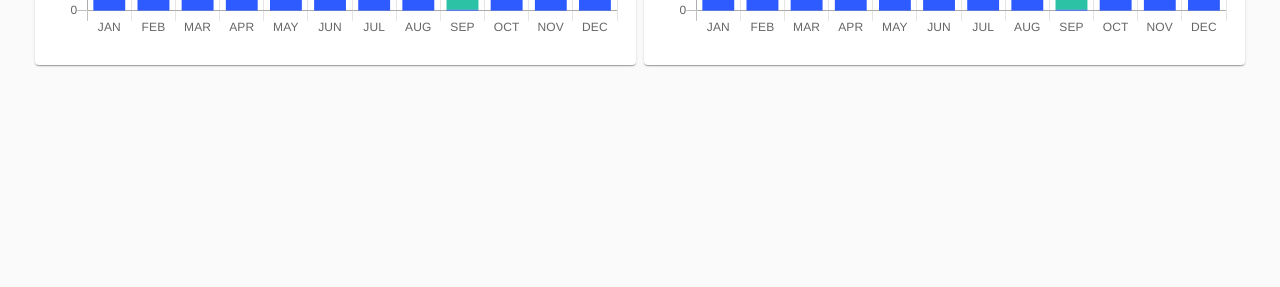
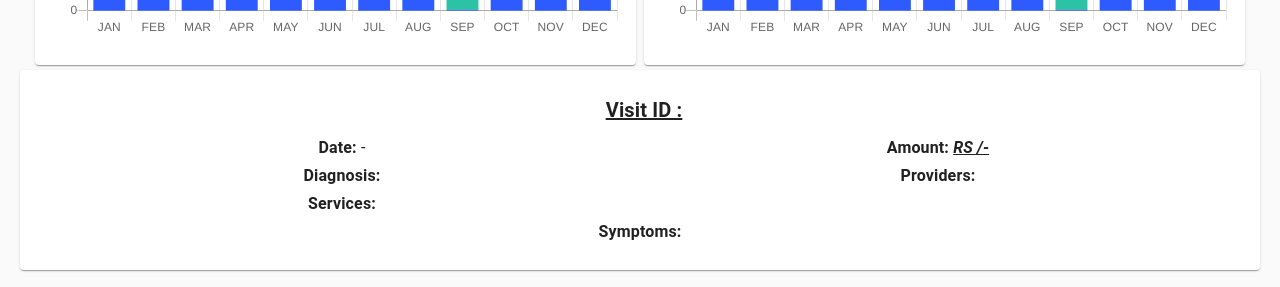
Before and after one commit to meullah/anomaly-dashboard, a React (Create React App) app: page /patientanomalydashboard in a window 1280 px wide. Shown: the part 573-860 px from the top of the page. Before the commit the page ends 800 px from the top, so only its background shows below. Built offline with nearby package versions, Linux system fonts and the light colour scheme; no server answers.

Commit message:
Cards added

```diff
--- /dev/null
+++ b/src/Components/Cards/PatientDelailsCards.jsx
@@ -0,0 +1,115 @@
+import React, { Component } from "react";
+import { Grid, Typography, Card, Box } from "@material-ui/core";
+import CardContent from "@material-ui/core/CardContent";
+
+class CustomCard extends Component {
+  render() {
+    return (
+      <div>
+        <Card style={{ margin: "5px" }}>
+          <CardContent>
+            <Grid container>
+              <Grid item xs={12}>
+                <Typography
+                  component="div"
+                  variant="h6"
+                  style={{ marginLeft: "8px", textDecoration: "underline" }}
+                >
+                  <Box textAlign="center" fontWeight="fontWeightBold" m={1}>
+                    Visit ID : {this.props.visit_id}
+                  </Box>
+                </Typography>
+              </Grid>
+              <Grid item xs={6}>
+                <Typography
+                  component="div"
+                  variant="subtitle1"
+                  style={{ marginLeft: "8px" }}
+                >
+                  <Box display="inline" fontWeight="fontWeightBold">
+                    Date:{" "}
+                  </Box>
+                  {this.props.start_date} - {this.props.end_date}
+                </Typography>
+              </Grid>
+
+              <Grid item xs={6}>
+                <Typography
+                  component="div"
+                  variant="subtitle1"
+                  style={{ marginRight: "8px" }}
+                >
+                  <Box display="inline" fontWeight="fontWeightBold">
+                    Amount:
+                  </Box>{" "}
+                  <Box
+                    display="inline"
+                    fontStyle="italic"
+                    fontWeight="fontWeightBold"
+                    style={{ textDecoration: "underline" }}
+                  >
+                    RS {this.props.amount} /-
+                  </Box>{" "}
+                </Typography>
+              </Grid>
+
+              <Grid item xs={6}>
+                <Typography
+                  component="div"
+                  variant="subtitle1"
+                  style={{ marginLeft: "8px" }}
+                >
+                  <Box display="inline" fontWeight="fontWeightBold">
+                    Diagnosis:
+                  </Box>{" "}
+                  {this.props.diagnosis}
+                </Typography>
+              </Grid>
+
+              <Grid item xs={6}>
+                <Typography
+                  component="div"
+                  variant="subtitle1"
+                  style={{ marginRight: "8px" }}
+                >
+                  <Box display="inline" fontWeight="fontWeightBold">
+                    Providers:
+                  </Box>{" "}
+                  {this.props.providers}
+                </Typography>
+              </Grid>
+
+              <Grid item xs={6}>
+                <Typography
+                  component="div"
+                  variant="subtitle1"
+                  style={{ marginLeft: "8px" }}
+                >
+                  <Box display="inline" fontWeight="fontWeightBold">
+                    Services:
+                  </Box>{" "}
+                  {this.props.services}
+                </Typography>
+              </Grid>
+
+              <Grid item xs={12}>
+                <Typography
+                  component="div"
+                  variant="subtitle1"
+                  style={{ marginLeft: "8px", marginRight: "8px" }}
+                >
+                  <Box display="inline" fontWeight="fontWeightBold">
+                    Symptoms:
+                  </Box>{" "}
+                  {this.props.notes}
+                </Typography>
+              </Grid>
+            </Grid>
+          </CardContent>
+        </Card>
+      </div>
+    );
+  }
+}
+
+export default CustomCard;
--- a/src/Components/Dialogs/Descriptionbody.jsx
+++ b/src/Components/Dialogs/Descriptionbody.jsx
@@ -54,7 +54,7 @@ const body = (props) => (
         <TextField
           style={{ width: "100%" }}
           label=""
-          disabled
+          // disabled
           multiline
           value={props.details}
           rows={5}
--- a/src/Components/Dialogs/MenuItemWrapper.jsx
+++ b/src/Components/Dialogs/MenuItemWrapper.jsx
@@ -6,7 +6,9 @@ class MenuItemWrapper extends Component {
     this.props.onItemClick(
       this.props.id,
       this.props.number,
-      this.props.description
+      this.props.description,
+      this.props.anomalyOn,
+      this.props.type
     );
   };
   render() {
--- a/src/Components/Dialogs/Notifications.jsx
+++ b/src/Components/Dialogs/Notifications.jsx
@@ -9,7 +9,7 @@ import Dialog from "./Dialog";
 import Badge from "@material-ui/core/Badge";
 import NotificationsIcon from "@material-ui/icons/Notifications";
 import IconButton from "@material-ui/core/IconButton";
-import Loader from "../Loader/Loader";
+// import Loader from "../Loader/Loader";
 
 // const POST_API_3 = "https://jsonplaceholder.typicode.com/posts";
 const POST_API_1 = "http://localhost:5000/performedAction";
@@ -93,15 +93,19 @@ class NotificationMenu extends React.Component {
   //     .catch((error) => console.log(error));
   // };
 
-  onItemClick = (num, id, description) => {
+  onItemClick = (num, id, description, anomalyOn, type) => {
     // this.getDetailsData();
+    type = type === "SD" ? "Symptom to Diagnosis" : "Diagnosis to Procedure";
+    let data = `Anomaly on => ${anomalyOn}
+Type => ${type}
+Description => ${description} `;
     console.log("Description ", this.state.anomalies);
     this.setState((st) => ({
       open: true,
       anchorEl: null,
       openMRS_no: num,
       anomaly_id: id,
-      description: description,
+      description: data,
       explanation: {
         accept: "",
         pend: "",
@@ -194,6 +198,8 @@ class NotificationMenu extends React.Component {
         id={anomaly.Patient_ID}
         number={anomaly.ID}
         description={anomaly.Description}
+        anomalyOn={anomaly.Anomaly_On}
+        type={anomaly.Type}
       >
         <Typography component="div">
           <Box
--- a/src/Components/Screens/PatientAnomalyDashboard.jsx
+++ b/src/Components/Screens/PatientAnomalyDashboard.jsx
@@ -1,7 +1,7 @@
 import React, { Component } from "react";
 import { Grid } from "@material-ui/core";
 import CssBaseline from "@material-ui/core/CssBaseline";
-
+import PatientsCards from "../Cards/PatientDelailsCards";
 // import Select from "react-select";
 // import LineCust from "../Charts/LineCust";
 // import BarStacked from "../Charts/BarStacked";
@@ -10,13 +10,65 @@ import ChartCard from "../Cards/ChartCard";
 export default class doctorsChart extends Component {
   constructor(props) {
     super(props);
+    this.state = {
+      post: [
+        {
+          visit_id: "",
+          start_date: "",
+          end_date: "",
+          diagnosis: [],
+          providers: [],
+          services: [],
+          symptoms: [],
+        },
+      ],
+    };
     console.log("props of patient screen", props);
   }
-  componentDidUpdate(pp) {
-    console.log(this.props.patient_id);
+  componentDidMount() {
+    fetch(`http://localhost:5000/PER/patient_id/${this.props.patient_id}`)
+      .then((res) => res.json())
+      .then((data) => {
+        // if (data !== "none" && data !== "null") {
+        console.log("data of patient", data);
+        // }
+        if (data === "none" || data === null) {
+          let temp = [
+            {
+              visit_id: "",
+              start_date: "",
+              end_date: "",
+              diagnosis: [],
+              providers: [],
+              services: [],
+              symptoms: [],
+            },
+          ];
+          this.setState({ post: temp });
+          console.log("if statement", data);
+        } else {
+          console.log("else statement", data);
+          this.setState({ post: data });
+        }
+      })
+      .catch((error) => console.log(error));
   }
 
   render() {
+    const cards = this.state.post.map((p) => {
+      return (
+        <PatientsCards
+          visit_id={p.visit_id}
+          start_date={p.start_date}
+          end_date={p.end_date}
+          // amount="27000"
+          diagnosis={p.diagnosis.toString()}
+          providers={p.providers.toString()}
+          services={p.services.toString()}
+          notes={p.symptoms.toString()}
+        />
+      );
+    });
     return (
       <div style={{ padding: "15px", marginTop: "40px" }}>
         <CssBaseline />
@@ -56,6 +108,7 @@ export default class doctorsChart extends Component {
             </Grid>
           </Grid>
         </div>
+        {cards}
       </div>
     );
   }
```
